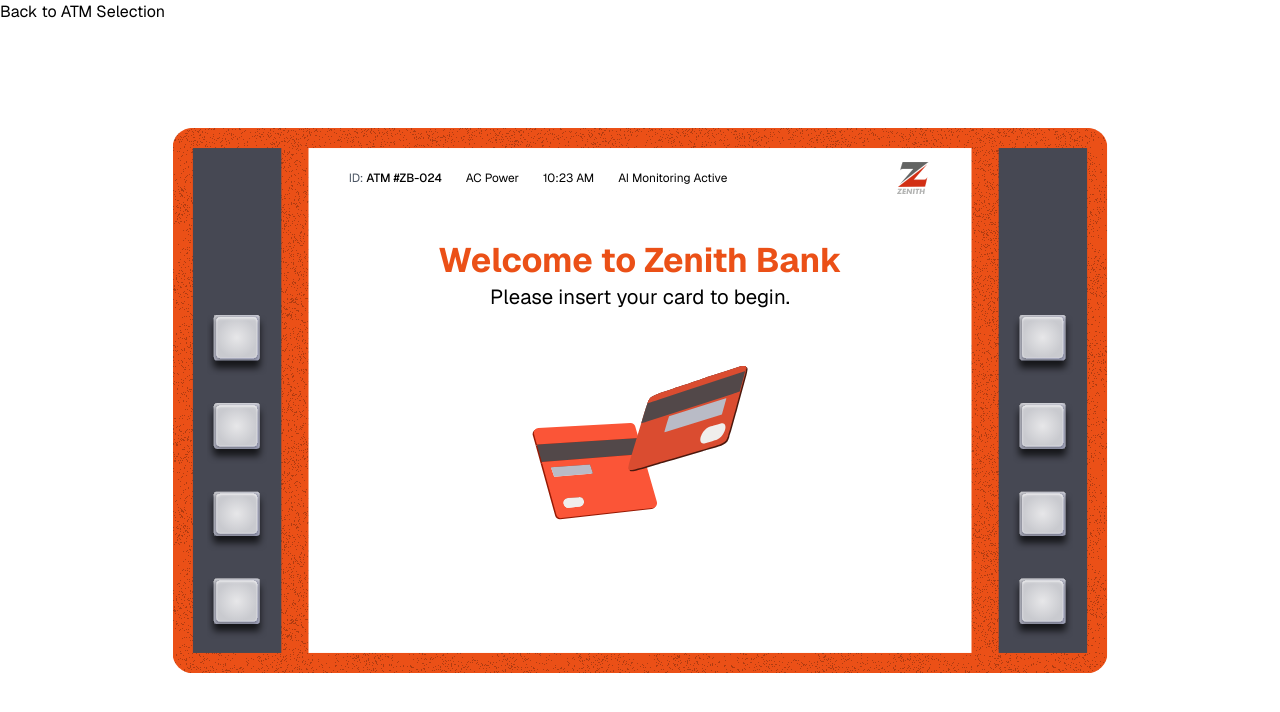
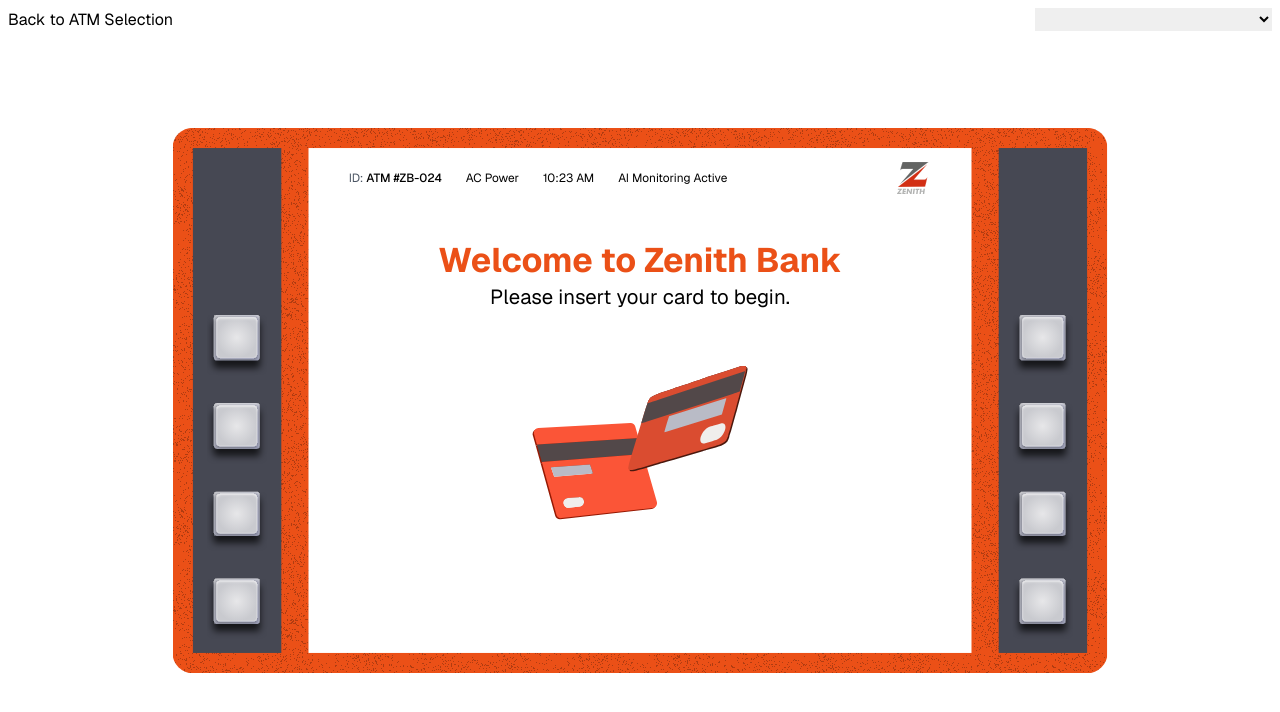
Before and after one commit to Lensatom/sync-atm-simulator, a Next.js app: page / in a window 1280 px wide. Both pictures are taken after a click on the element 340 px from the left and 226 px from the top of the page. Shown: the top 712 px of the page. Built offline with nearby package versions, Linux system fonts and the light colour scheme.

Commit message:
:sparkles: feat: added possible ATM issues and UI to switch between issues

```diff
--- a/src/components/atmMachine/index.tsx
+++ b/src/components/atmMachine/index.tsx
@@ -29,6 +29,22 @@
 
   const [currScreen, setCurrScreen] = useState("welcome");
   const [buttonClicked, setButtonClicked] = useState<string>("");
+  const [currIssue, setCurrIssue] = useState<string>("");
+
+  const possibleIssues = [
+    "",
+    "NETWORK_OUTAGE",
+    "CONFIGURATION_ISSUE",
+    "TRANSACTION_FAILURE",
+    "SSL_EXPIRED",
+    "MEMORY_FULL",
+    "CASH_DISPENSER_JAMMED",
+    "PRINTER_JAMMED",
+    "LOW_CASH",
+    "CARD_RETAINED",
+    "MALWARE_DETECTED"
+  ]
+
 
   const showButtonClick = (name: string) => {
     setButtonClicked(name);
@@ -54,6 +70,12 @@
   }, []);
 
   return (
+    <>
+      {full && <select className="absolute top-2 right-2">
+        {possibleIssues.map(issue => (
+          <option key={issue} value={issue} selected={currIssue === issue} onClick={() => setCurrIssue(issue)}>{issue}</option>
+        ))}
+      </select>}
       <div
         className={`
           ${full ? "absolute top-[30%] z-50 flex justify-center items-center"
@@ -122,5 +144,6 @@
           </div>
         </div>
       </div>
+    </>
   )
 }
--- a/src/pages/atmStand.tsx
+++ b/src/pages/atmStand.tsx
@@ -12,7 +12,7 @@
       {activeMachine !== 0 && (
         <button
           onClick={() => setActiveMachine(0)}
-          className="absolute top-0 left-0"
+          className="absolute top-2 left-2"
         >
           Back to ATM Selection
         </button>
```
Lines whose indentation alone changed are shown as unchanged.
